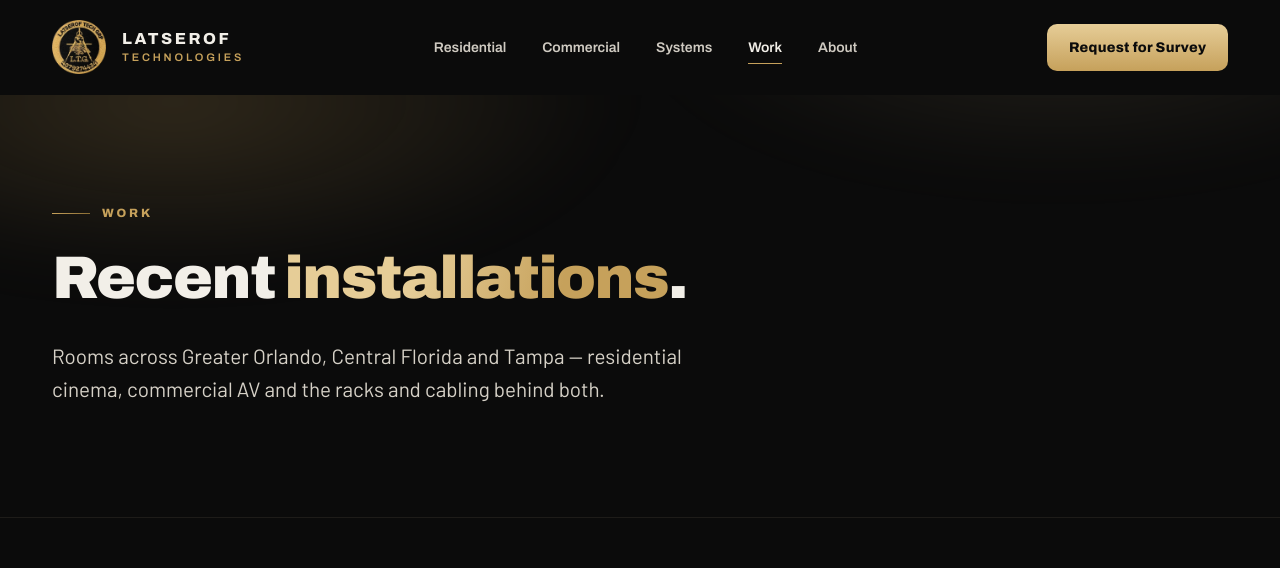
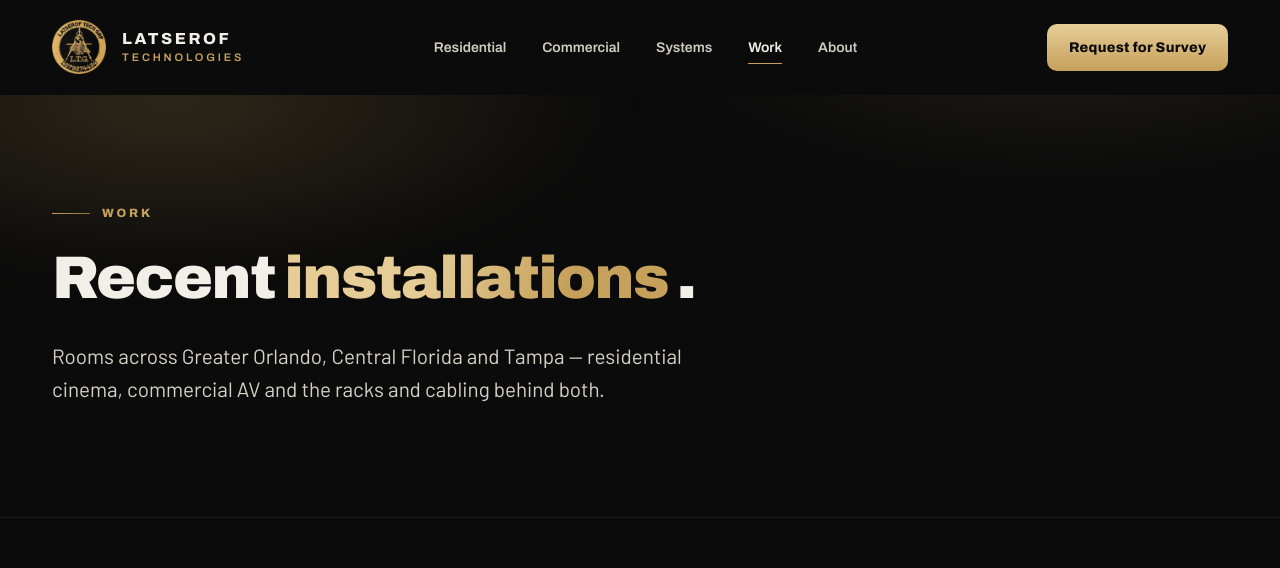
Before and after one commit to patrick-ouano/latserof-tech-grp, a Next.js app: page /work in a window 1280 px wide. Shown: the top 568 px of the page. Built offline with nearby package versions, Linux system fonts and the light colour scheme.

Commit message:
Stop gold page titles from clipping the last letter.
Widen the clip box for gradient text, keep overflow clipping on the mesh only, and give PageHeader titles a little more max-width.

Co-authored-by: Cursor <cursoragent@cursor.com>

```diff
--- a/src/app/about/page.tsx
+++ b/src/app/about/page.tsx
@@ -45,7 +45,7 @@ export default function AboutPage() {
               Design it. Install it.
             </span>
             {" "}
-            <span className="text-gradient-gold block whitespace-nowrap">
+            <span className="text-gradient-gold whitespace-nowrap">
               Support it for life.
             </span>
           </>
--- a/src/app/globals.css
+++ b/src/app/globals.css
@@ -426,6 +426,11 @@ html.js [data-reveal][data-revealed] {
 
 @supports (background-clip: text) or (-webkit-background-clip: text) {
   .text-gradient-gold {
+    /* inline-block so end padding widens the clip box — Archivo Black +
+       tight tracking paints the last glyph past its advance width, and
+       background-clip:text shears it (the clipped "r" on /systems). */
+    display: inline-block;
+    padding-inline-end: 0.14em;
     background: linear-gradient(
       104deg,
       var(--color-gold-bright) 0%,
--- a/src/components/PageHeader.tsx
+++ b/src/components/PageHeader.tsx
@@ -43,7 +43,7 @@ export function PageHeader({
       </p>
 
       <h1
-        className="animate-enter max-w-[18ch] font-heading text-h1 font-black text-paper"
+        className="animate-enter max-w-[22ch] font-heading text-h1 font-black text-paper"
         style={{ animationDelay: "90ms" }}
       >
         {title}
@@ -68,16 +68,28 @@ export function PageHeader({
 
   if (!photo) {
     return (
-      <section className="relative overflow-hidden border-b border-hairline">
-        <div className="mesh-glow" aria-hidden="true" />
+      <section className="relative border-b border-hairline">
+        {/* Clip the mesh only — overflow-hidden on the section was shearing
+            the last glyph of gold titles that sat against max-w. */}
+        <div
+          className="pointer-events-none absolute inset-0 overflow-hidden"
+          aria-hidden="true"
+        >
+          <div className="mesh-glow" />
+        </div>
         <Container className="relative py-16 md:py-20 xl:py-28">{text}</Container>
       </section>
     );
   }
 
   return (
-    <section className="relative overflow-hidden border-b border-hairline">
-      <div className="mesh-glow" aria-hidden="true" />
+    <section className="relative border-b border-hairline">
+      <div
+        className="pointer-events-none absolute inset-0 overflow-hidden"
+        aria-hidden="true"
+      >
+        <div className="mesh-glow" />
+      </div>
 
       <div className="relative mx-auto grid w-full max-w-[1280px] lg:grid-cols-[minmax(0,1.05fr)_minmax(0,1fr)]">
         {/* Photo first in the DOM so it stacks above the text on small
```
